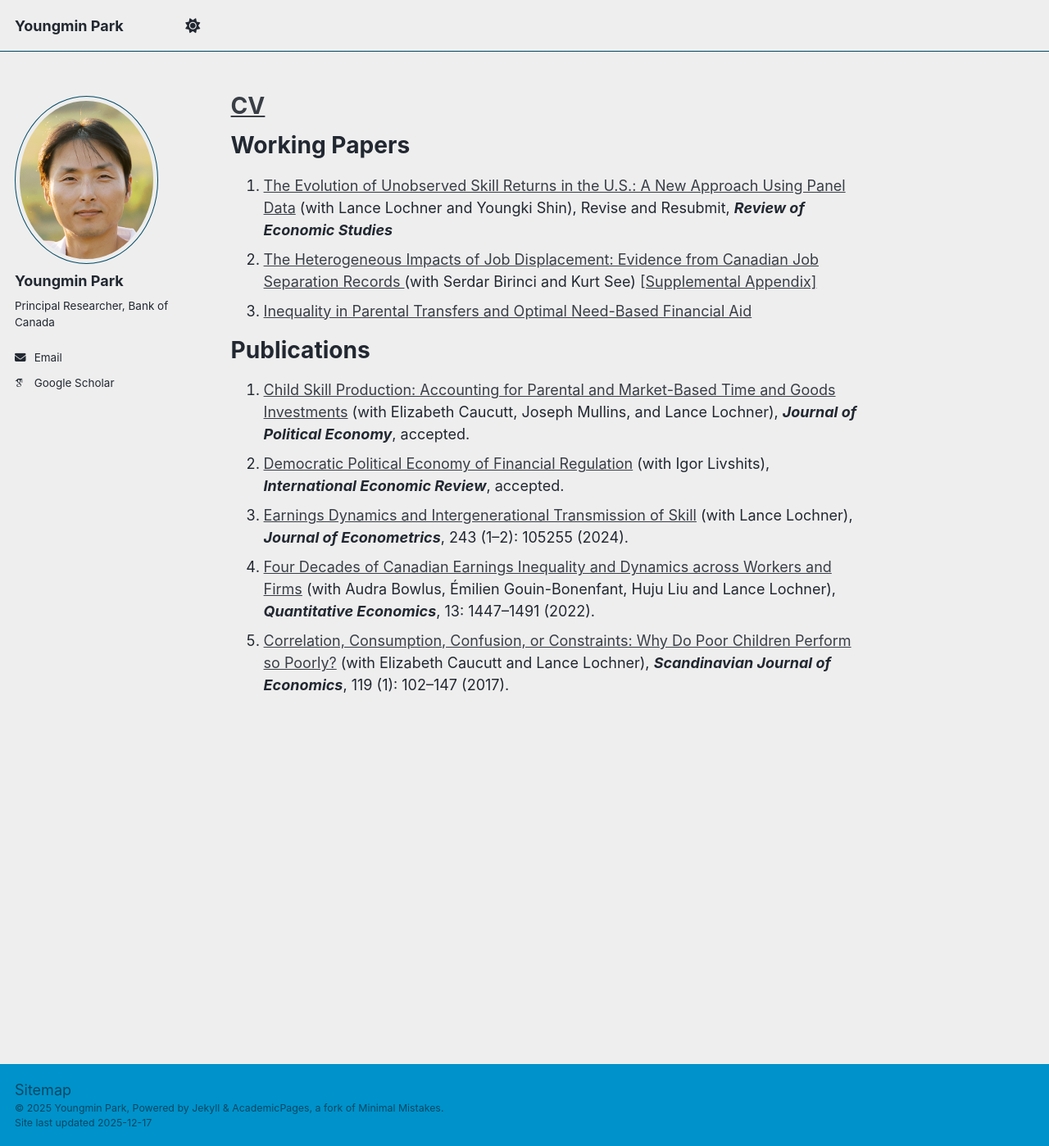
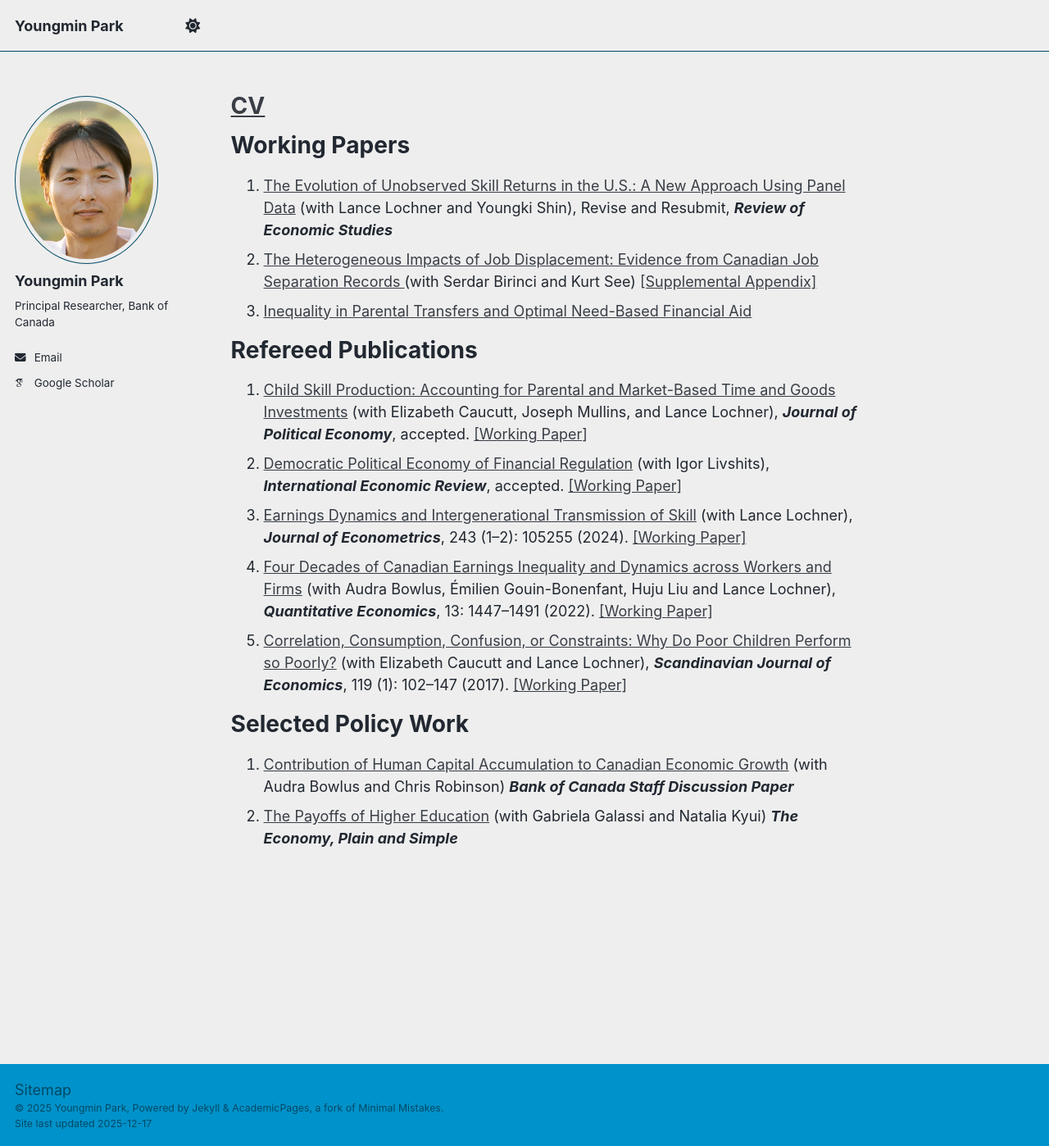
Before and after one commit to plyoungmin/plyoungmin.github.io, a Jekyll site: the page built from _pages/about.md, in a window 1280 px wide and 1398 px high. Shown: the whole window at 82% size. Built offline with Jekyll 4.4.1, drawn with Linux system fonts in a browser that asks for light colours; some web fonts are replaced; a script that is not in the unit is left out.

Commit message:
Add doi for IER, selected policy work

```diff
--- a/_pages/about.md
+++ b/_pages/about.md
@@ -12,16 +12,38 @@ redirect_from:
 
 Working Papers
 ======
-1. [The Evolution of Unobserved Skill Returns in the U.S.: A New Approach Using Panel Data](https://www.bankofcanada.ca/wp-content/uploads/2017/12/swp2017-61.pdf) (with Lance Lochner and Youngki Shin), Revise and Resubmit, ***Review of Economic Studies***
+1. [The Evolution of Unobserved Skill Returns in the U.S.: A New Approach Using Panel Data](https://www.nber.org/system/files/working_papers/w33407/w33407.pdf) (with Lance Lochner and Youngki Shin), Revise and Resubmit, ***Review of Economic Studies***
 1. [The Heterogeneous Impacts of Job Displacement: Evidence from Canadian Job Separation Records
 ](https://www.bankofcanada.ca/wp-content/uploads/2023/10/swp2023-55.pdf) (with Serdar Birinci and Kurt See) [[Supplemental Appendix]](https://serdarbirinci.weebly.com/uploads/4/8/6/3/48631293/bps_sa_august2025.pdf)
 1. [Inequality in Parental Transfers and Optimal Need-Based Financial Aid](https://www.bankofcanada.ca/wp-content/uploads/2019/02/swp2019-7.pdf)
 
-Publications
+Refereed Publications
 ======
-1. [Child Skill Production: Accounting for Parental and Market-Based Time and Goods Investments](https://doi.org/10.1086/738480) (with Elizabeth Caucutt, Joseph Mullins, and Lance Lochner), ***Journal of Political Economy***, accepted.
-1. [Democratic Political Economy of Financial Regulation](https://www.philadelphiafed.org/-/media/FRBP/Assets/working-papers/2022/wp22-01.pdf) (with Igor Livshits), ***International Economic Review***, accepted.
-1. [Earnings Dynamics and Intergenerational Transmission of Skill](https://doi.org/10.1016/j.jeconom.2021.12.009) (with Lance Lochner), ***Journal of Econometrics***, 243 (1–2): 105255 (2024).
-1. [Four Decades of Canadian Earnings Inequality and Dynamics across Workers and Firms](https://doi.org/10.3982/QE1846) (with Audra Bowlus, Émilien Gouin-Bonenfant, Huju Liu and Lance Lochner), ***Quantitative Economics***, 13: 1447–1491 (2022).
+1. [Child Skill Production: Accounting for Parental and Market-Based
+   Time and Goods Investments](https://doi.org/10.1086/738480) (with
+   Elizabeth Caucutt, Joseph Mullins, and Lance Lochner), ***Journal
+   of Political Economy***, accepted. [[Working Paper]](https://www.nber.org/system/files/working_papers/w27838/w27838.pdf)
+1. [Democratic Political Economy of Financial
+   Regulation](https://doi.org/10.1111/iere.12781)
+   (with Igor Livshits), ***International Economic Review***,
+   accepted. [[Working Paper]](https://doi.org/10.21799/frbp.wp.2022.01)
+1. [Earnings Dynamics and Intergenerational Transmission of
+   Skill](https://doi.org/10.1016/j.jeconom.2021.12.009) (with Lance
+   Lochner), ***Journal of Econometrics***, 243 (1–2): 105255
+   (2024). [[Working Paper]](https://www.nber.org/system/files/working_papers/w28141/w28141.pdf)
+1. [Four Decades of Canadian Earnings Inequality and Dynamics across
+   Workers and Firms](https://doi.org/10.3982/QE1846) (with Audra
+   Bowlus, Émilien Gouin-Bonenfant, Huju Liu and Lance Lochner),
+   ***Quantitative Economics***, 13: 1447–1491 (2022). [[Working Paper]](https://www.nber.org/system/files/working_papers/w28757/w28757.pdf)
 1. [Correlation, Consumption, Confusion, or Constraints: Why Do Poor Children Perform so Poorly?]( https://doi.org/10.1111/sjoe.12195)
-(with Elizabeth Caucutt and Lance Lochner), ***Scandinavian Journal of Economics***, 119 (1): 102–147 (2017).
+(with Elizabeth Caucutt and Lance Lochner), ***Scandinavian Journal of
+Economics***, 119 (1): 102–147 (2017). [[Working Paper]](https://www.nber.org/system/files/working_papers/w21023/w21023.pdf)
+
+Selected Policy Work
+======
+1. [Contribution of Human Capital Accumulation to Canadian Economic
+   Growth](https://www.bankofcanada.ca/wp-content/uploads/2022/04/sdp2022-7.pdf)
+   (with Audra Bowlus and Chris Robinson) ***Bank of Canada Staff Discussion
+   Paper***
+1. [The Payoffs of Higher Education](https://www.bankofcanada.ca/2020/10/learning-and-earning) (with
+   Gabriela Galassi and Natalia Kyui) ***The Economy, Plain and Simple***
```
Also changed, not shown: 1 other file.
